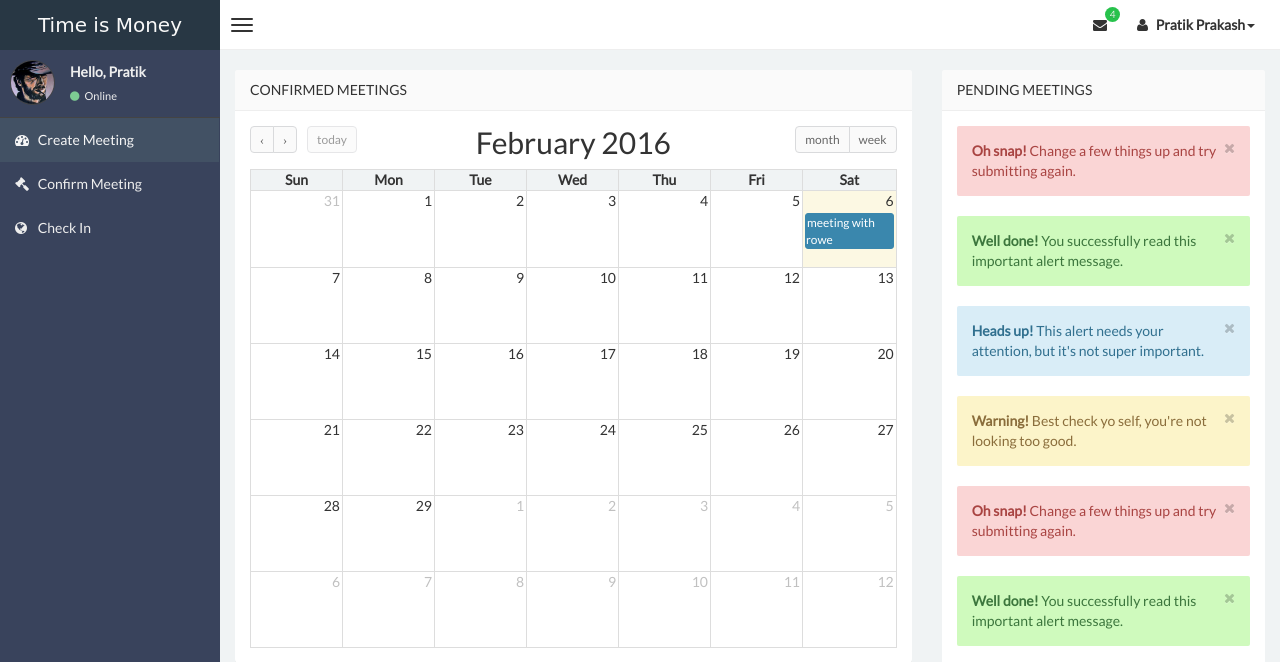
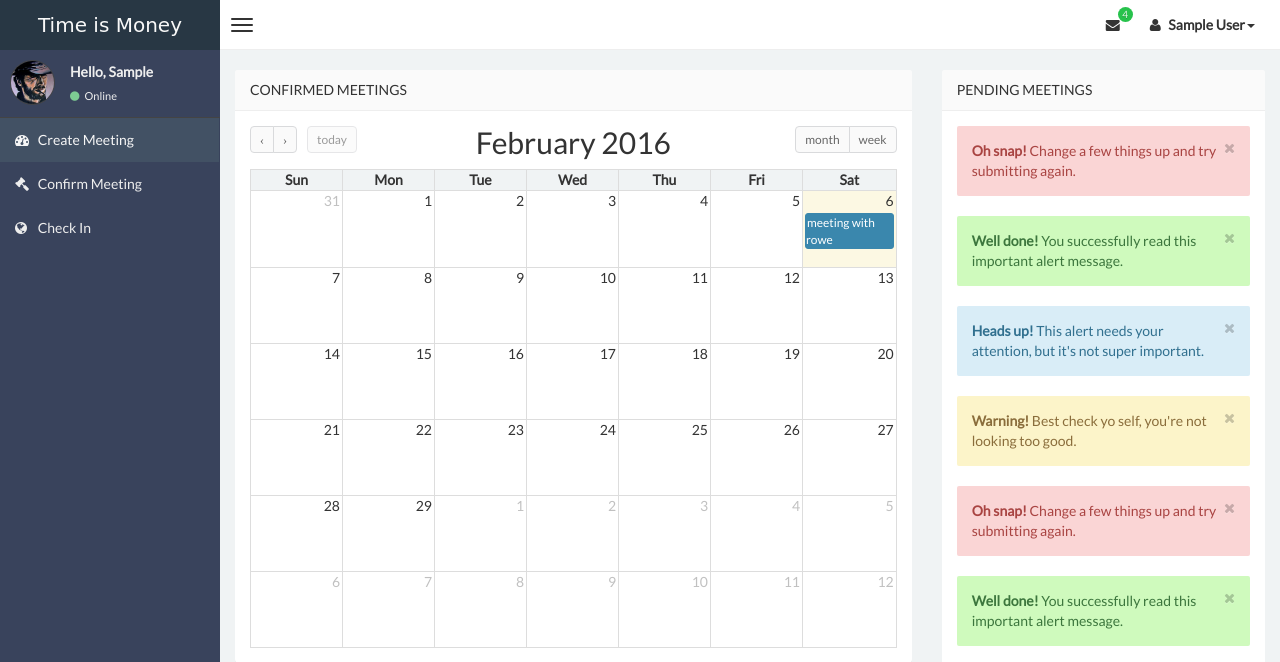
Before and after one commit to BensonQiu/Crediply, a Django app: page / in a window 1280 px wide. Shown: the top 662 px of the page. Run offline with Django 3.2, Linux system fonts and the light colour scheme; the visitor is signed in with stand-in values (Sample User, id 1); some libraries are stand-ins or nearby versions.

Commit message:
Logged in user's name visible upon login rather than hardcode default

```diff
--- a/mysite/timeismoney/templates/timeismoney/index.html
+++ b/mysite/timeismoney/templates/timeismoney/index.html
@@ -150,7 +150,7 @@
                         <li class="dropdown user user-menu">
                             <a href="#" class="dropdown-toggle" data-toggle="dropdown">
                                 <i class="fa fa-user"></i>
-                                <span>Pratik Prakash<i class="caret"></i></span>
+                                <span>{{first_name}} {{last_name}}<i class="caret"></i></span>
                             </a>
                             <ul class="dropdown-menu dropdown-custom dropdown-menu-right">
                                 <li class="dropdown-header text-center">Account</li>
@@ -187,7 +187,7 @@
                                     <img src="img/26115.jpg" class="img-circle" alt="User Image" />
                                 </div>
                                 <div class="pull-left info">
-                                    <p>Hello, Pratik</p>
+                                    <p>Hello, {{first_name}}</p>
 
                                     <a href="#"><i class="fa fa-circle text-success"></i> Online</a>
                                 </div>
--- a/mysite/timeismoney/views.py
+++ b/mysite/timeismoney/views.py
@@ -35,6 +35,10 @@ def home(request):
 	context = {}
 	context['meetings'] = Meeting.objects.all()
 
+	#Get the current user's name
+	context['first_name'] = request.user.first_name
+	context['last_name'] = request.user.last_name
+
 	return render(request, 'timeismoney/index.html', context)
 
 @transaction.atomic
```
